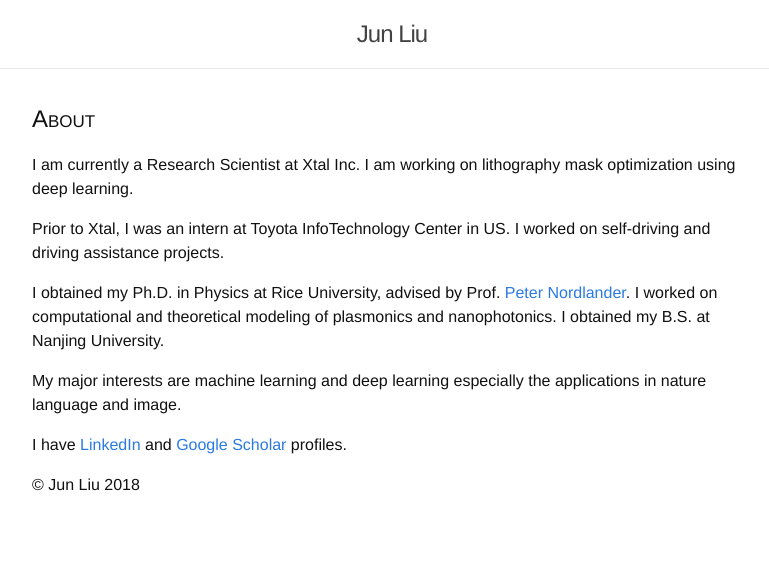
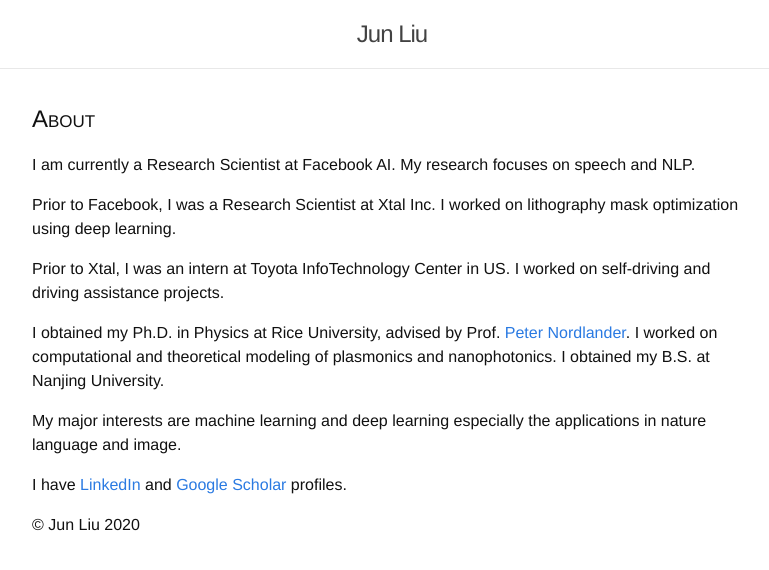
Before and after one commit to liujun77/liujun77.github.io, a Jekyll site: the page built from index.html, in a window 1280 px wide. Shown: the top 570 px of the page, without its empty margins (248-1017 px from the left). Built offline with Jekyll 4.4.1, drawn with Linux system fonts in a browser that asks for light colours.

Commit message:
update bio

```diff
--- a/index.html
+++ b/index.html
@@ -4,7 +4,8 @@ layout: default
 <div class="home">
 	<section>
 		<h2 class="smallcap">about</h2>
-		<p>I am currently a Research Scientist at Xtal Inc. I am working on lithography mask optimization using deep learning.</p>
+        <p>I am currently a Research Scientist at Facebook AI. My research focuses on speech and NLP. </p>
+		<p>Prior to Facebook, I was a Research Scientist at Xtal Inc. I worked on lithography mask optimization using deep learning.</p>
         <p>Prior to Xtal, I was an intern at Toyota InfoTechnology Center in US. I worked on self-driving and driving assistance projects.</p>
         <p>I obtained my Ph.D. in Physics at Rice University, advised by Prof. <a href="http://nordlander.rice.edu/members/nordlander">Peter Nordlander</a>. I worked on computational and theoretical modeling of plasmonics and nanophotonics. I obtained my B.S. at Nanjing University.</p>
         <p>My major interests are machine learning and deep learning especially the applications in nature language and image. </p>
@@ -24,5 +25,5 @@ layout: default
 		<p><a href="{{ "/archives/" | prepend: site.baseurl }}">view more...</a></p>
 	</section>
     -->
-    <p>&copy; Jun Liu 2018</p>
+    <p>&copy; Jun Liu 2020</p>
 </div>
```
